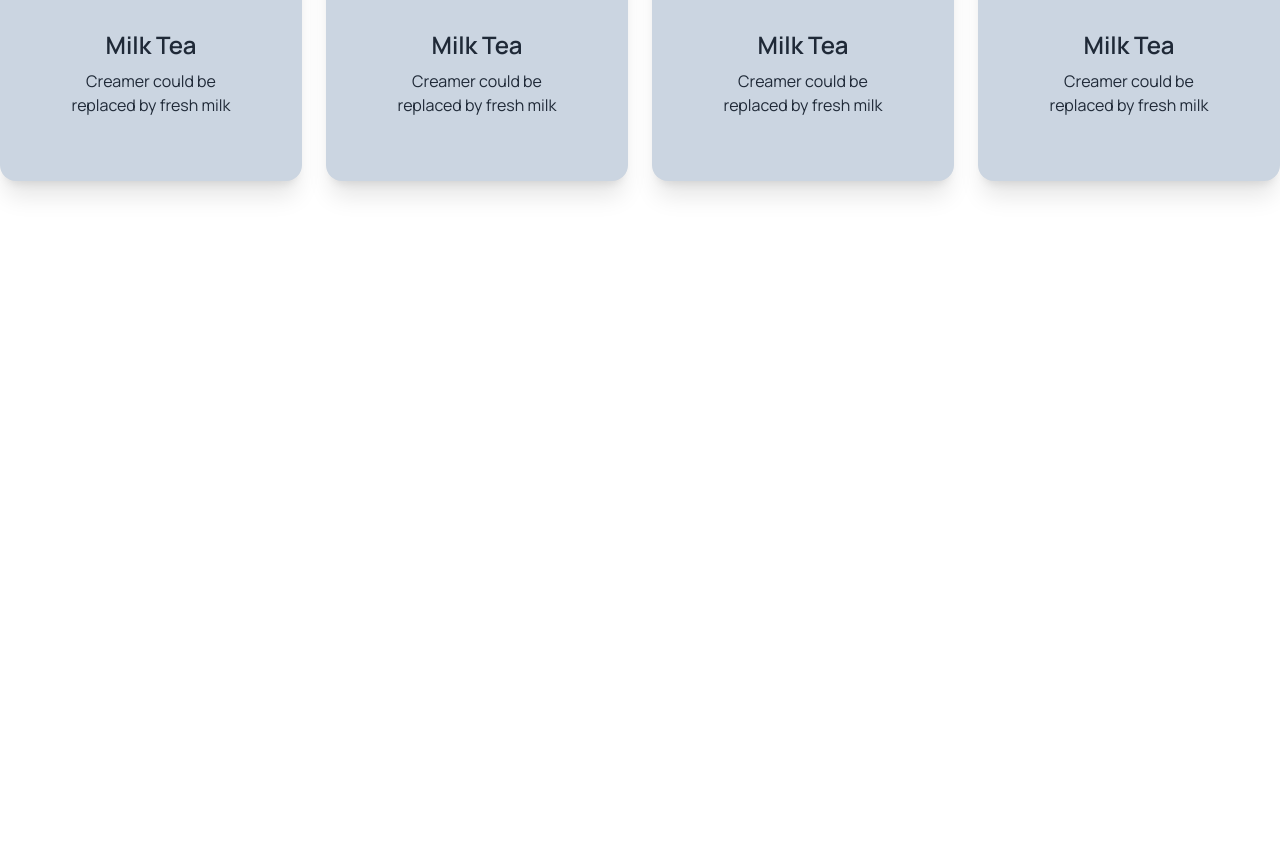
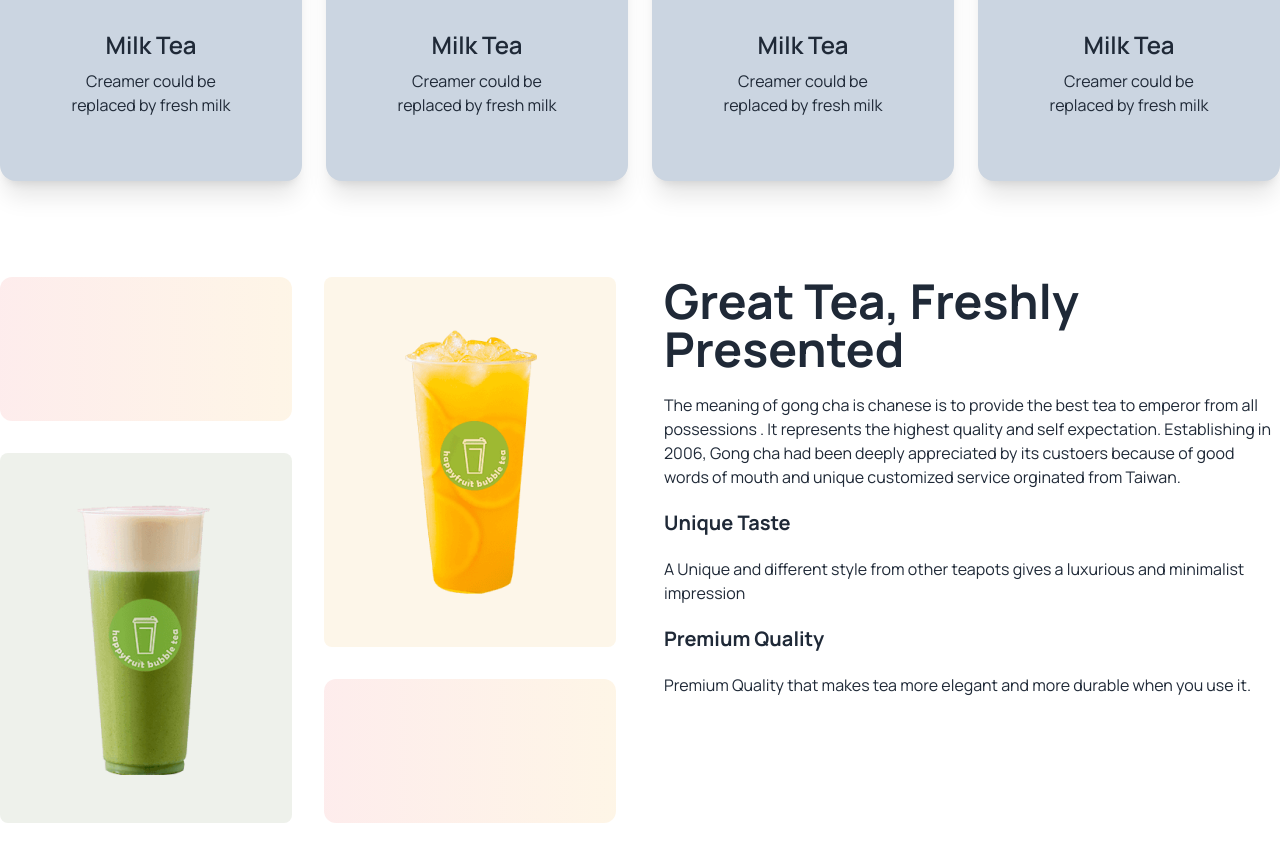
Before and after one commit to swadebsharma6/tea-house-with-DaisyUi, a plain HTML site: page index.html in a window 1280 px wide. Shown: the part 840-1701 px from the top of the page. Before the commit the page ends 1117 px from the top, so only its background shows below. Drawn offline with nearby package versions, Linux system fonts and the light colour scheme.

Commit message:
added fresh tea section

```diff
--- a/index.html
+++ b/index.html
@@ -110,7 +110,32 @@
             </div>
             <!-- featured tea card container -->
         </section>
-        <!-- featured section -->
+
+        <!-- great tea fresh tea section -->
+        <section class="my-24">
+            <div class="section-container flex gap-12 flex-col lg:flex-row ">
+                <div class="grid gap-8 grid-cols-1 md:grid-cols-2 flex-1">
+                    <div class="rounded-xl h-36 opacity-10 bg-gradient-to-r from-red-500 to-amber-500"></div>
+                    <div class="row-span-2 bg-[#E6A62319] rounded-lg px-8 py-12 flex justify-center  items-center">
+                        <img src="images/fresh-1.png" alt="">
+                    </div>
+                    <div class="row-span-2 bg-[#57763919] rounded-lg px-8 py-12 flex justify-center  items-center">
+                        <img src="images/fresh-2.png" alt="">
+                    </div>
+                    <div class="rounded-xl h-36 opacity-10 bg-gradient-to-r from-red-500 to-amber-500"></div>
+
+                </div>
+                <div class="space-y-5 flex-1">
+                    <h3 class="text-5xl font-extrabold">Great Tea, Freshly <br> Presented</h3>
+                    <p>The meaning of gong cha is chanese is to provide the best tea to emperor from all possessions . It represents the highest quality and self expectation. Establishing in 2006, Gong cha had been deeply appreciated by its custoers  because of good words of mouth and unique customized service orginated from Taiwan.</p>
+                    <h4 class="text-xl font-extrabold">Unique Taste</h4>
+                    <p>A Unique and different style from other teapots gives a luxurious and minimalist impression</p>
+                    <h4 class="text-xl font-extrabold">Premium Quality</h4>
+                    <p>Premium Quality that makes tea more elegant and more durable when you use it.</p>
+                </div>
+            </div>
+        </section>
+
     </main>
 
     <footer>
```
